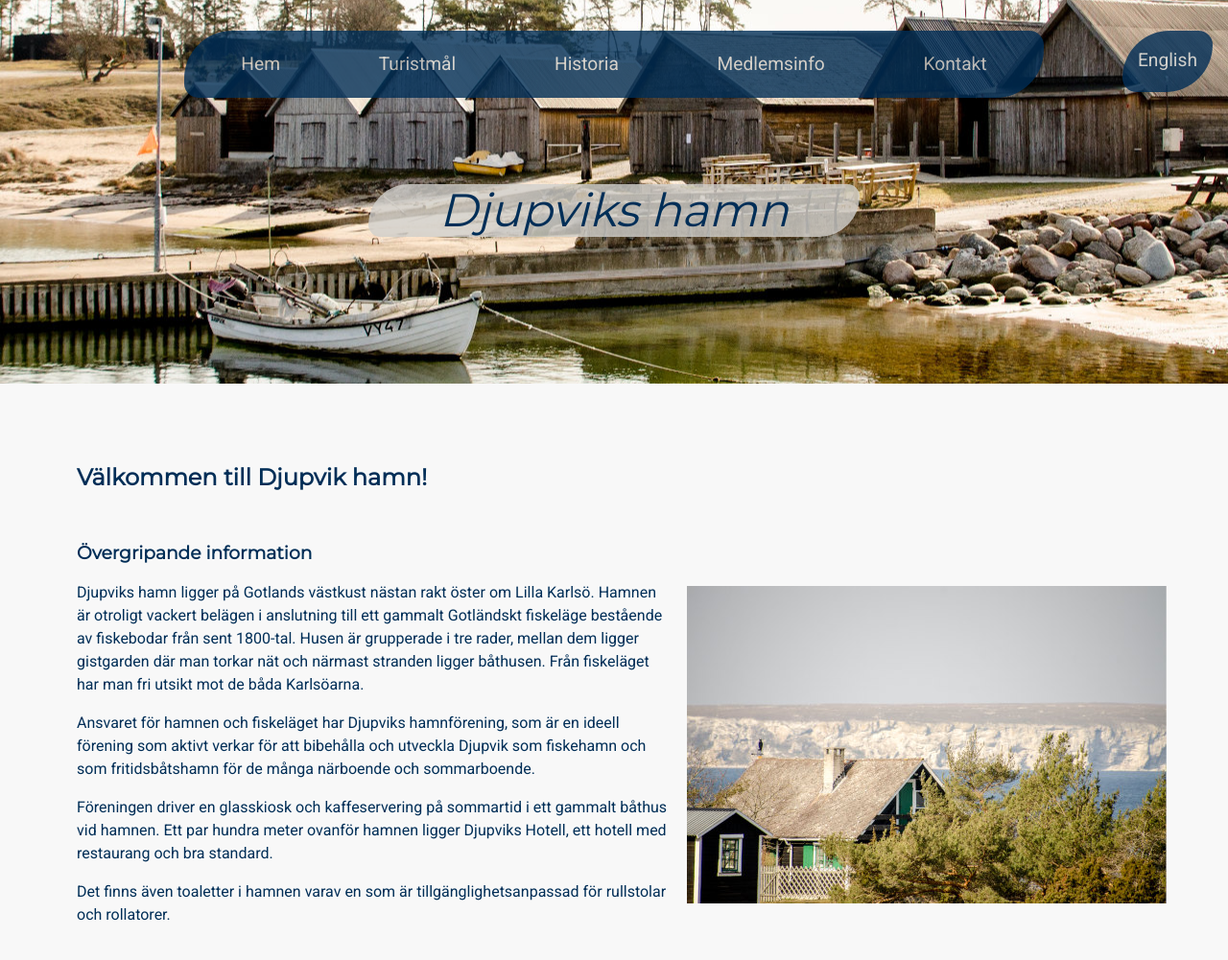
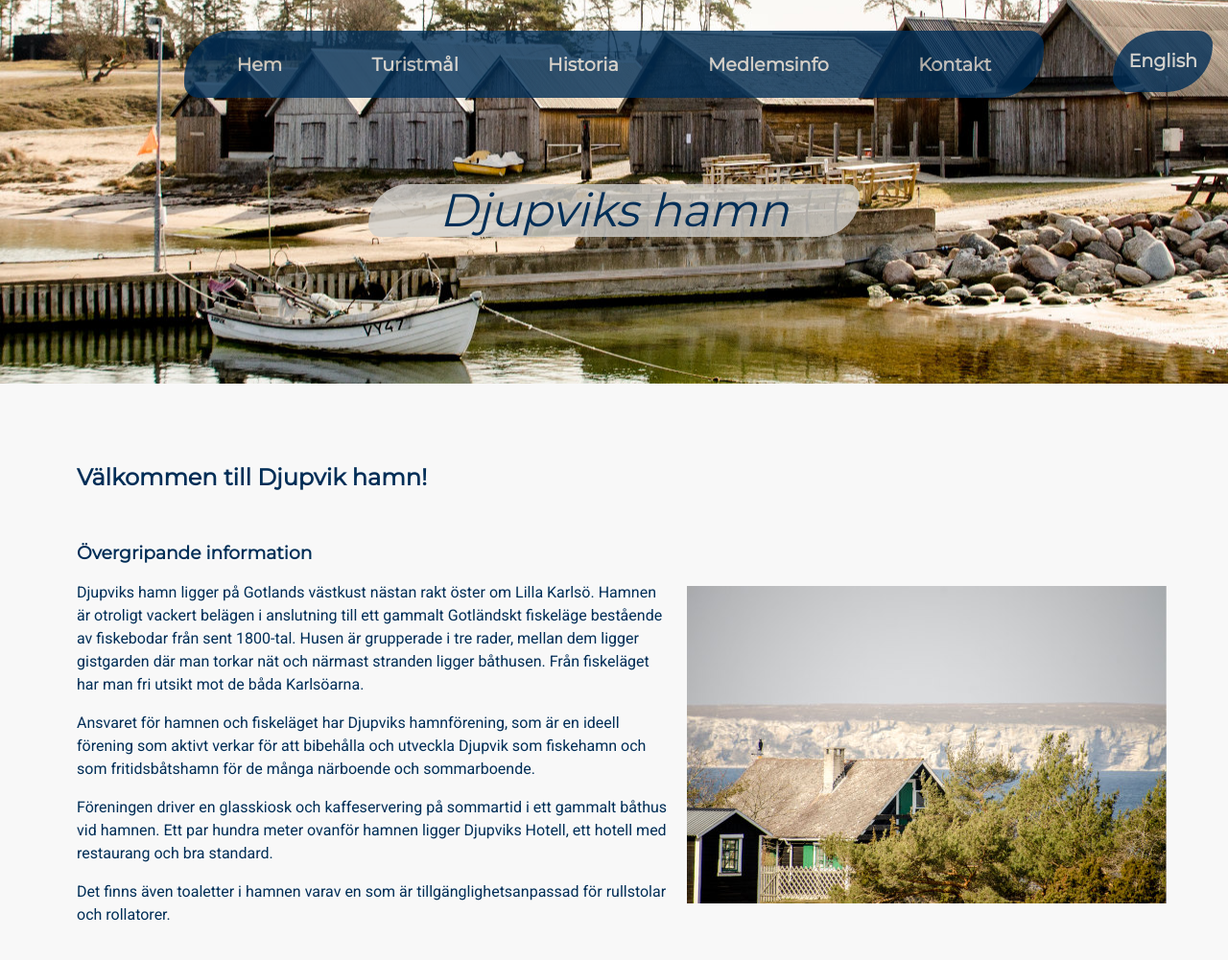
Before and after one commit to tomtensfari/DjupviksHamn, a plain HTML site: page index.html in a window 1280 px wide. Shown: the top 1001 px of the page at 96% size. Drawn offline with Linux system fonts and the light colour scheme; no server answers.

```diff
--- a/css/style.css
+++ b/css/style.css
@@ -13,8 +13,9 @@ html {
     color: #002E57;
   }
 
-  h1, h2, h3, h4, h5, h6 {
+  h1, h2, h3, h4, h5, h6, nav a, #english_link {
     font-family: 'Montserrat', sans-serif;
+    font-weight: bold;
   }
   /*Bilden bakom navigationen*/
   #navigation_header {
```
Also changed, not shown: images/160507-djupvik.jpg (deleted), images/DjupviksStrand.jpg (deleted), images/boats_in_dock.jpg (deleted), images/calmwaters.jpg (deleted), images/garngard-daniel.jpg (deleted), images/hamburger_menu.png (deleted), images/hamn-eva.jpg (deleted), images/kiosk.jpg (deleted), images/livboj_liten.jpg (deleted), images/livboj_mellan.jpg (deleted), images/livboj_stor.jpg (deleted), images/people_on_the_dock.jpg (deleted), images/solnedgang.jpg (deleted), images/stuff.jpg (deleted).
